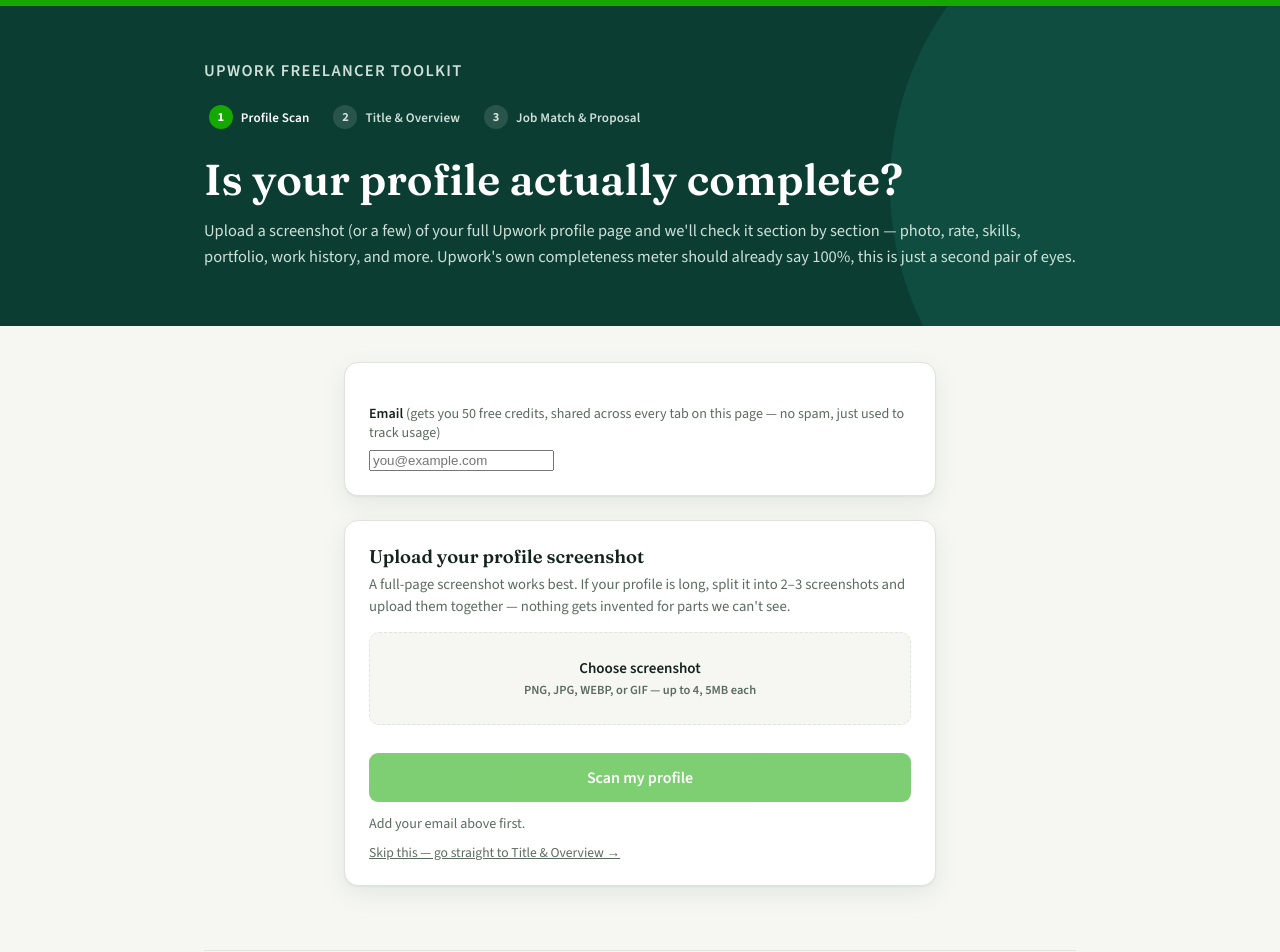
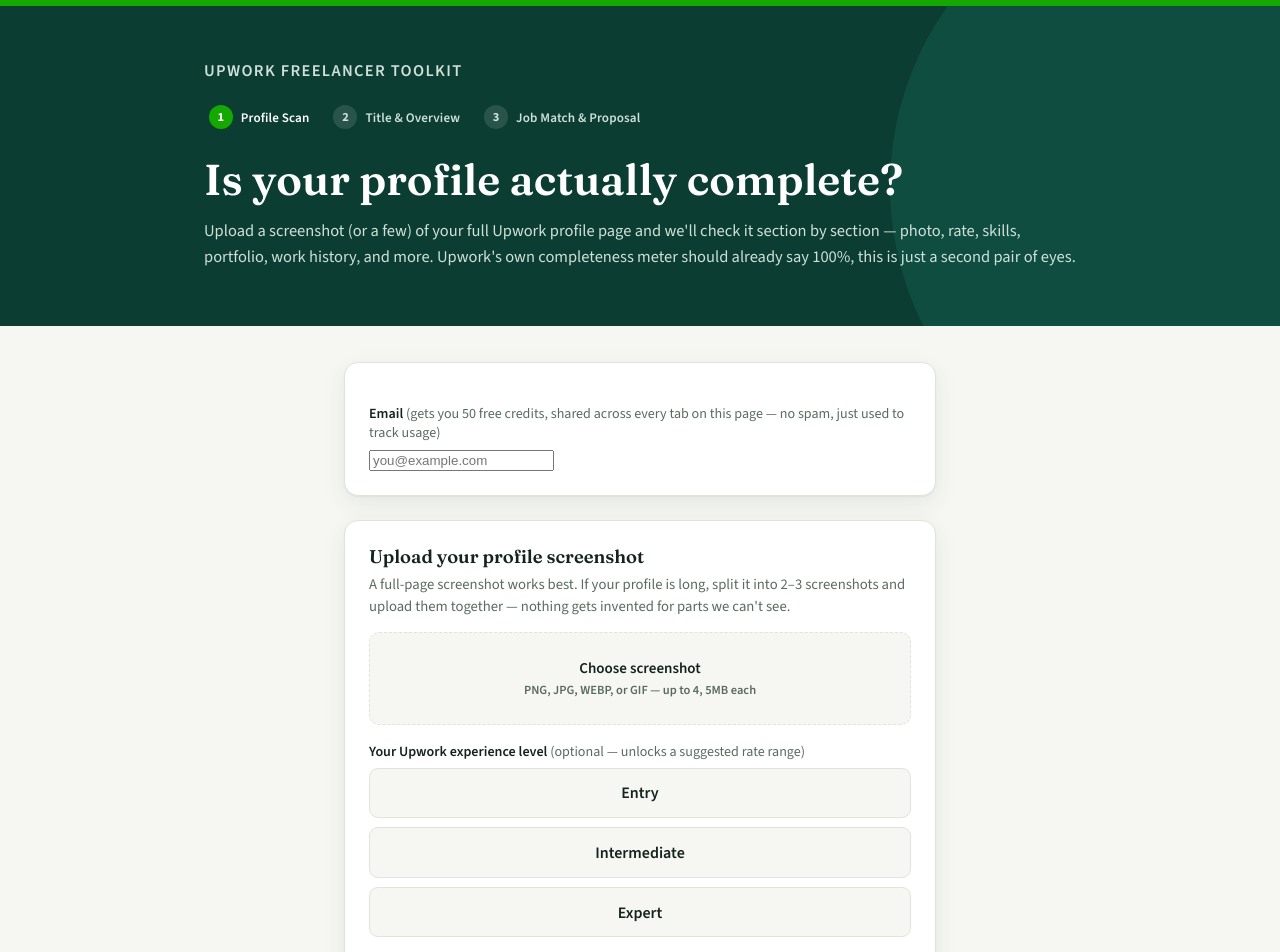
Before and after one commit to rey8788/profile-rewriter, a Next.js app: page / in a window 1280 px wide. Shown: the top 952 px of the page. Built offline with nearby package versions, Linux system fonts and the light colour scheme.

Commit message:
Update page.js

```diff
--- a/app/page.js
+++ b/app/page.js
@@ -69,6 +69,7 @@
 
   // ---- Tab 1: profile scan ----
   const [scanImages, setScanImages] = useState([]); // [{ name, size, dataUrl }]
+  const [scanExperience, setScanExperience] = useState(''); // '', 'entry', 'intermediate', 'expert'
   const [scanLoading, setScanLoading] = useState(false);
   const [scanError, setScanError] = useState('');
   const [scanResult, setScanResult] = useState(null);
@@ -263,7 +264,11 @@
       const res = await fetch('/api/scan-profile', {
         method: 'POST',
         headers: { 'Content-Type': 'application/json' },
-        body: JSON.stringify({ images: scanImages.map((img) => img.dataUrl), email: email.trim() }),
+        body: JSON.stringify({
+          images: scanImages.map((img) => img.dataUrl),
+          experienceLevel: scanExperience,
+          email: email.trim(),
+        }),
       });
       const data = await res.json();
       if (!res.ok) {
@@ -444,7 +449,9 @@
             <div className="credit-line">
               {creditsRemaining} of {creditsTotal ?? creditsRemaining} free credits remaining, shared across every
               tab.{' '}
-              <a href={SUBSCRIBE_URL} target="_blank" rel="noopener noreferrer">Want unlimited checks? Subscribe &rarr;</a>
+              <a href={SUBSCRIBE_URL} target="_blank" rel="noopener noreferrer">
+                Want unlimited checks? Subscribe &rarr;
+              </a>
             </div>
           )}
 
@@ -511,6 +518,8 @@
             scanImages={scanImages}
             onFilesSelected={handleFilesSelected}
             onRemoveImage={removeScanImage}
+            experienceLevel={scanExperience}
+            onExperienceChange={setScanExperience}
             onSubmit={handleScan}
             loading={scanLoading}
             error={scanError}
@@ -577,6 +586,19 @@
               <ChecklistRow key={i} item={row.item} status={row.status} note={row.note} />
             ))}
           </div>
+          {scanResult.rateSuggestion && scanResult.rateSuggestion.suggestedRange && (
+            <div className="rate-suggestion">
+              <div className="rate-suggestion-label">Suggested rate</div>
+              <div className="rate-suggestion-value">{scanResult.rateSuggestion.suggestedRange}</div>
+              <div className="rate-suggestion-meta">
+                {scanResult.rateSuggestion.category}
+                {scanResult.rateSuggestion.experienceLevel ? ` · ${scanResult.rateSuggestion.experienceLevel}` : ''}
+              </div>
+              {scanResult.rateSuggestion.note && (
+                <div className="rate-suggestion-note">{scanResult.rateSuggestion.note}</div>
+              )}
+            </div>
+          )}
           {Array.isArray(scanResult.flaggedItems) && scanResult.flaggedItems.length > 0 && (
             <div className="gaps" style={{ marginTop: '1.4rem' }}>
               <h3>Worth fixing</h3>
@@ -854,8 +876,26 @@
   );
 }
 
-function ScanTab({ emailValid, scanImages, onFilesSelected, onRemoveImage, onSubmit, loading, error, hasResult, onViewResults, onSkip }) {
+function ScanTab({
+  emailValid,
+  scanImages,
+  onFilesSelected,
+  onRemoveImage,
+  experienceLevel,
+  onExperienceChange,
+  onSubmit,
+  loading,
+  error,
+  hasResult,
+  onViewResults,
+  onSkip,
+}) {
   const canSubmit = emailValid && scanImages.length > 0 && !loading;
+  const EXPERIENCE_OPTIONS = [
+    { value: 'entry', label: 'Entry' },
+    { value: 'intermediate', label: 'Intermediate' },
+    { value: 'expert', label: 'Expert' },
+  ];
   return (
     <form className="card" onSubmit={onSubmit}>
       <h2>Upload your profile screenshot</h2>
@@ -890,6 +930,28 @@
           ))}
         </ul>
       )}
+
+      <label style={{ marginBottom: '0.4rem' }}>
+        Your Upwork experience level <span className="hint">(optional — unlocks a suggested rate range)</span>
+      </label>
+      <div style={{ display: 'flex', gap: '0.6rem', marginBottom: '0.2rem', flexWrap: 'wrap' }}>
+        {EXPERIENCE_OPTIONS.map((opt) => (
+          <button
+            key={opt.value}
+            type="button"
+            onClick={() => onExperienceChange(experienceLevel === opt.value ? '' : opt.value)}
+            className="btn"
+            style={{
+              marginTop: 0,
+              background: experienceLevel === opt.value ? 'var(--accent)' : 'var(--paper)',
+              color: experienceLevel === opt.value ? 'var(--accent-ink)' : 'var(--ink)',
+              border: experienceLevel === opt.value ? 'none' : '1px solid var(--line)',
+            }}
+          >
+            {opt.label}
+          </button>
+        ))}
+      </div>
 
       <button className="btn" type="submit" disabled={!canSubmit}>
         {loading ? 'Scanning your profile…' : 'Scan my profile'}
```
